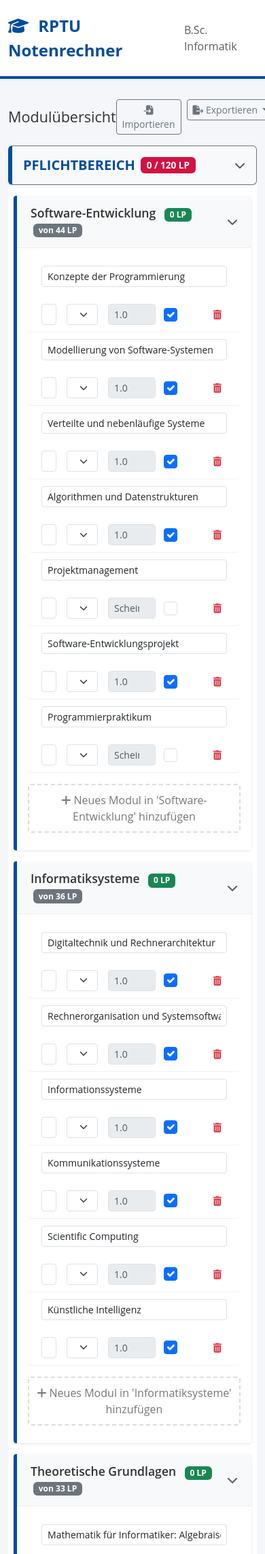
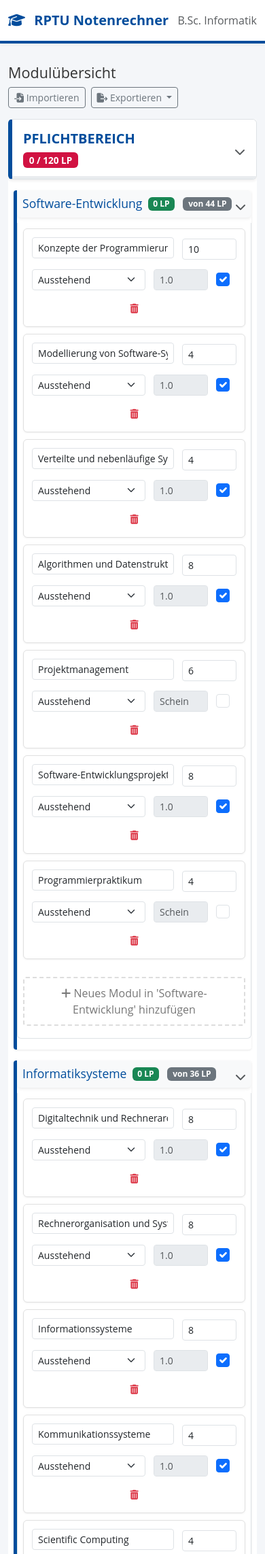
Before and after one commit to pheineke/unihub, a Flask app: page / in a window 390 px wide. Shown: the top 2286 px of the page at 68% size. Run offline with Flask 3, Linux system fonts and the light colour scheme; some libraries are stand-ins or nearby versions.

Commit message:
fix: responsive UI, kartensalat improvements, better expand/collapse all

```diff
--- a/templates/index.html
+++ b/templates/index.html
@@ -60,13 +60,15 @@
             display: flex;
             align-items: center;
             gap: 15px;
+            transition: background 0.2s;
         }
+        .course-row:hover { background: #f8f9fa; }
         .course-row:last-child {
             border-bottom: none;
         }
-        .course-name { flex: 2; }
+        .course-name { flex: 2; min-width: 150px; }
         .course-ects { flex: 0.5; max-width: 80px; }
-        .course-status { flex: 1; }
+        .course-status { flex: 1; min-width: 120px; }
         .course-grade { flex: 0.7; min-width: 120px; display: flex; align-items: center; gap: 10px; }
         .grade-input { width: 70px; flex-shrink: 0; }
         .course-actions { flex: 0.2; text-align: right; min-width: 40px; }
@@ -109,8 +111,33 @@
             background: #f8f9fa;
         }
         @media (max-width: 768px) {
-            .course-row { flex-wrap: wrap; }
-            .course-name { flex: 100%; margin-bottom: 10px; }
+            .course-row {
+                flex-wrap: wrap;
+                padding: 12px;
+                gap: 12px;
+                background: #fff;
+                border: 1px solid #e0e0e0 !important;
+                border-radius: 6px;
+                margin-bottom: 10px;
+                box-shadow: 0 1px 3px rgba(0,0,0,0.05);
+            }
+            .course-row > div { flex: 1 1 auto; }
+            .course-row:last-child {
+                border-bottom: 1px solid #e0e0e0 !important;
+            }
+            .course-name { flex: 1 1 100%; margin-bottom: 4px; font-weight: bold; }
+            .course-ects { flex: 1 1 20%; min-width: 70px; }
+            .course-status { flex: 1 1 40%; }
+            .course-grade { flex: 1 1 30%; justify-content: flex-start; }
+            .grade-input { width: 100%; max-width: 80px; }
+            .course-actions { flex: 1 1 10%; text-align: center; }
+
+            .header { padding: 15px 0; }
+            .logo { font-size: 1.25rem; }
+
+            .macro-header-content { flex-direction: column; align-items: flex-start !important; gap: 8px; }
+            .macro-header-badges { margin-left: 0 !important; align-self: flex-start; }
+            .macro-title-text { font-size: 1rem !important; }
         }
 
         @media print {
@@ -241,9 +268,15 @@
     <div class="row">
         <!-- Main Content (Sections) -->
         <div class="col-lg-8" id="sectionsContainer">
-            <div class="d-flex justify-content-between align-items-center mb-3">
-                <h2 class="h4 m-0">Modulübersicht</h2>
-                <div class="d-flex gap-2">
+            <div class="d-flex flex-wrap justify-content-between align-items-center mb-3">
+                <h2 class="h4 m-0 d-flex align-items-center">
+                    Modulübersicht
+                    <div class="ms-3 d-none d-md-flex gap-1" style="font-size: 0.8rem;">
+                        <button class="btn btn-sm btn-light border" onclick="toggleAll(true)"><i class="fas fa-expand-alt text-muted"></i> Alle aufklappen</button>
+                        <button class="btn btn-sm btn-light border" onclick="toggleAll(false)"><i class="fas fa-compress-alt text-muted"></i> Alle zuklappen</button>
+                    </div>
+                </h2>
+                <div class="d-flex gap-2 mt-2 mt-md-0">
                     <input type="file" id="importFile" class="d-none" accept=".json,.xml" onchange="importData(event)">
                     <button class="btn btn-sm btn-outline-secondary" onclick="document.getElementById('importFile').click()">
                         <i class="fas fa-file-import"></i> Importieren
@@ -340,6 +373,19 @@
     let isFirstRender = true;
     let collapseState = {};
 
+    function toggleAll(show) {
+        MACRO_SECTIONS.forEach((macro, macroIdx) => {
+            const macroId = `collapse-macro-${macroIdx}`;
+            collapseState[macroId] = show;
+            macro.subTypes.forEach((_, sectionIdx) => {
+                const sectionId = `collapse${macroIdx}-${sectionIdx}`;
+                collapseState[sectionId] = show;
+            });
+        });
+        isFirstRender = false;
+        renderSections();
+    }
+
     function renderSections() {
         const container = document.getElementById("courseSections");
 
@@ -396,14 +442,28 @@
                 macroBadgeText = `${macroPassedEcts} / 12 LP`;
             }
 
+            let macroDivPercent = macroEcts > 0 ? Math.min(100, Math.round((macroPassedEcts / macroEcts) * 100)) : 0;
+            if(macro.title.includes("Wahlpflichtbereich")) macroDivPercent = Math.min(100, Math.round((macroPassedEcts / 16) * 100));
+            if(macro.title.includes("Wahlbereich")) macroDivPercent = Math.min(100, Math.round((macroPassedEcts / 32) * 100));
+
             macroDiv.innerHTML = `
-                <div class="p-3 bg-light rounded border border-secondary shadow-sm mb-3 d-flex justify-content-between align-items-center" data-bs-toggle="collapse" data-bs-target="#${macroId}" style="cursor: pointer; border-left: 6px solid var(--rptu-blue) !important;">
-                    <h2 class="h5 m-0 d-flex align-items-center text-uppercase fw-bold" style="color: var(--rptu-blue)">
-                        ${macro.title}
-                        <span class="badge ms-2" style="background-color: var(--rptu-red); font-size: 0.85rem;">${macroBadgeText}</span>
-                        ${editBtnHtml}
-                    </h2>
-                    <i class="fas fa-chevron-down text-muted"></i>
+                <div class="p-3 bg-white rounded border shadow-sm mb-3 position-relative overflow-hidden" data-bs-toggle="collapse" data-bs-target="#${macroId}" style="cursor: pointer; border-left: 6px solid var(--rptu-blue) !important; transition: all 0.2s;">
+                    <div class="d-flex justify-content-between align-items-center w-100 flex-wrap">
+                        <div class="d-flex flex-column flex-md-row align-items-md-center gap-2">
+                            <h2 class="h5 m-0 text-uppercase fw-bold" style="color: var(--rptu-blue)">
+                                ${macro.title}
+                            </h2>
+                            <div class="d-flex align-items-center gap-2">
+                                <span class="badge" style="background-color: var(--rptu-red); font-size: 0.85rem;">${macroBadgeText}</span>
+                                ${editBtnHtml}
+                            </div>
+                        </div>
+                        <i class="fas fa-chevron-down text-muted mt-2 mt-md-0" style="transition: transform 0.3s;" id="icon-${macroId}"></i>
+                    </div>
+                    <!-- Micro Progress Bar -->
+                    <div class="progress position-absolute bottom-0 start-0 w-100 rounded-0" style="height: 4px;">
+                        <div class="progress-bar" role="progressbar" style="width: ${macroDivPercent}%; background-color: var(--rptu-blue);"></div>
+                    </div>
                 </div>
                 <div id="${macroId}" class="collapse ${isMacroOpen ? 'show' : ''} px-2">
                     <div id="macro-body-${macroIdx}"></div>
@@ -437,15 +497,16 @@
                 sectionDiv.className = "section-card mb-3";
                 // Let's use a nested visual style
                 sectionDiv.innerHTML = `
-                    <div class="section-header" data-bs-toggle="collapse" data-bs-target="#${sectionId}">
-                        <h3 style="font-size: 1.1rem;">${type}
-                            <span class="badge bg-success ms-2 text-white" style="font-size: 0.75rem;" title="Bestanden">${passedEcts} LP</span>
+                    <div class="p-2 mb-2 bg-light rounded shadow-sm d-flex justify-content-between align-items-center flex-wrap" data-bs-toggle="collapse" data-bs-target="#${sectionId}" style="cursor: pointer; transition: background 0.2s;">
+                        <h3 class="m-0 d-flex flex-wrap align-items-center gap-2" style="font-size: 1.1rem; color: var(--rptu-blue);">
+                            ${type}
+                            <span class="badge bg-success text-white" style="font-size: 0.75rem;" title="Bestanden">${passedEcts} LP</span>
                             ${limitBadge}
                         </h3>
-                        <i class="fas fa-chevron-down text-muted"></i>
+                        <i class="fas fa-chevron-down text-muted mt-2 mt-md-0" style="transition: transform 0.3s;" id="icon-${sectionId}"></i>
                     </div>
                     <div id="${sectionId}" class="collapse ${isSectionOpen ? 'show' : ''}">
-                        <div class="section-body p-3" id="sec-body-${macroIdx}-${sectionIdx}">
+                        <div class="section-body p-2 p-md-3 bg-white border border-top-0 rounded-bottom mb-3" id="sec-body-${macroIdx}-${sectionIdx}">
                             <div class="d-none d-md-flex fw-bold text-muted small pb-2 mb-2" style="padding: 0 20px; gap: 15px;">
                                 <div class="course-name">Modul</div>
                                 <div class="course-ects">LP</div>
```
